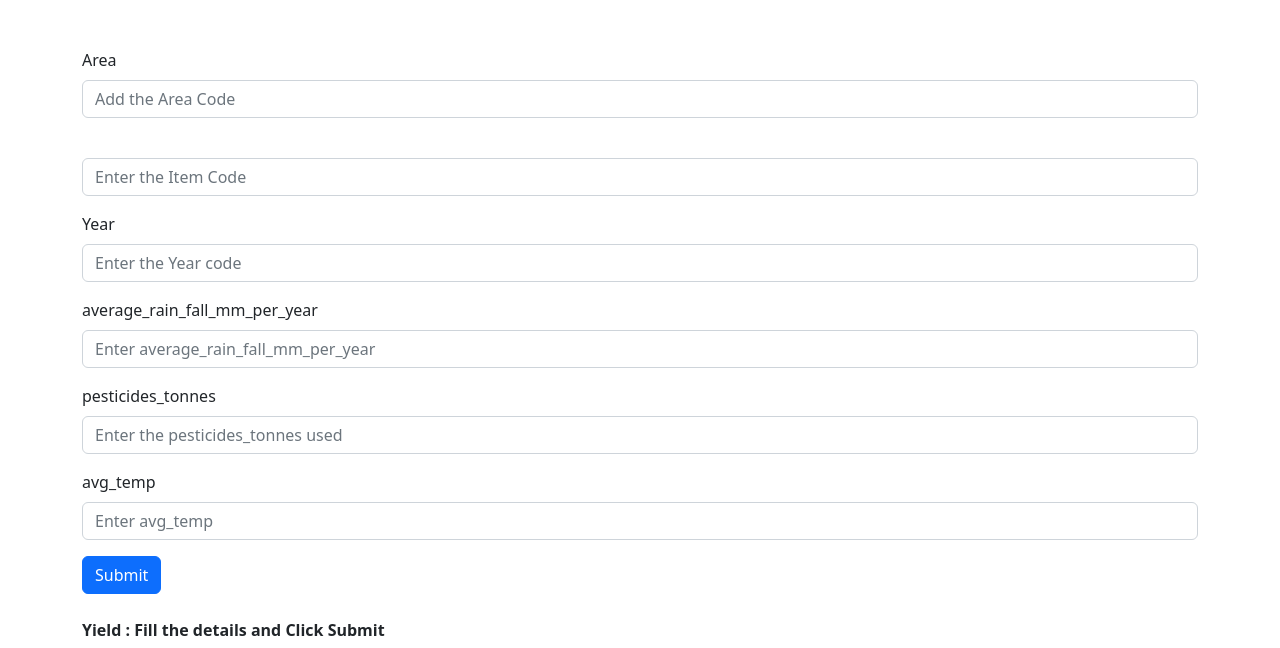
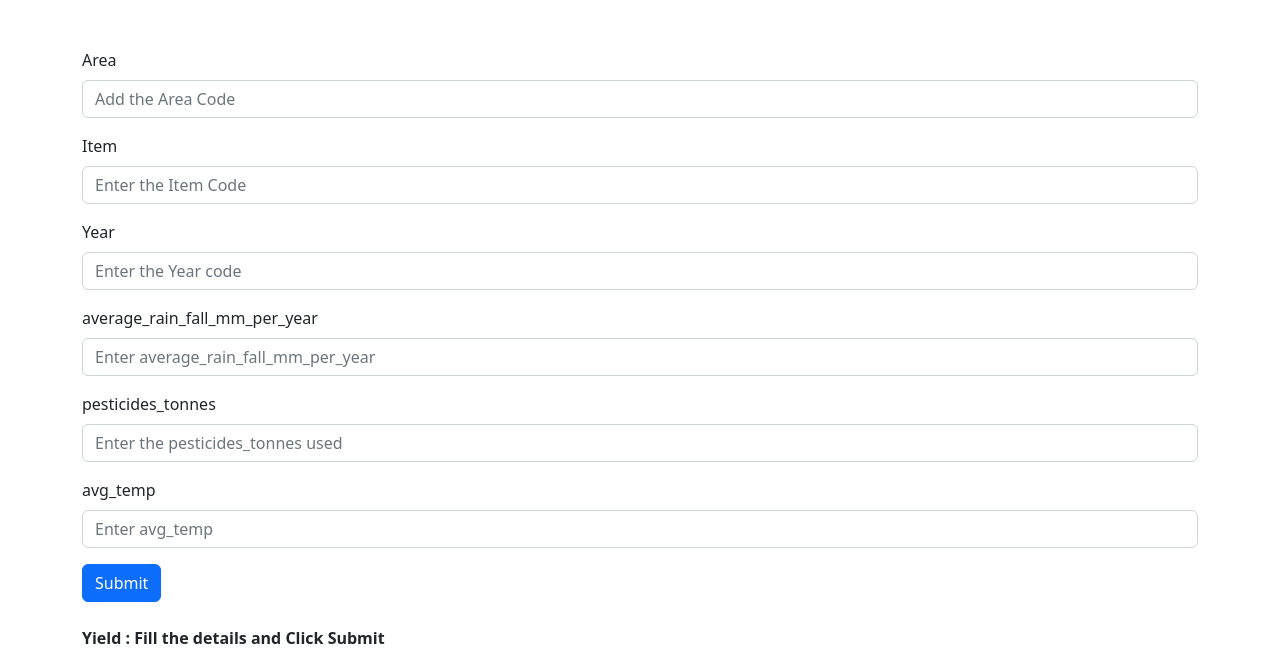
Before and after one commit to BhavanaB18/crop_yield_prediction, a Flask app: page / in a window 1280 px wide. Shown: the part 54-702 px from the top of the page. Run offline with Flask 2, Linux system fonts and the light colour scheme.

Commit message:
Added item label

```diff
--- a/templates/index.html
+++ b/templates/index.html
@@ -25,7 +25,7 @@
 <input class="form-control" id="Area" name= "area" placeholder="Add the Area Code">
 </div>
 <div class="mb-3">
-<label for="Item" class="form-label"></label>
+<label for="Item" class="form-label">Item</label>
 <input class="form-control" list="ItemOptions" id="Item" name="item" placeholder="Enter the Item Code">
 <datalist id="ItemOptions">
   <option value="0">
```
